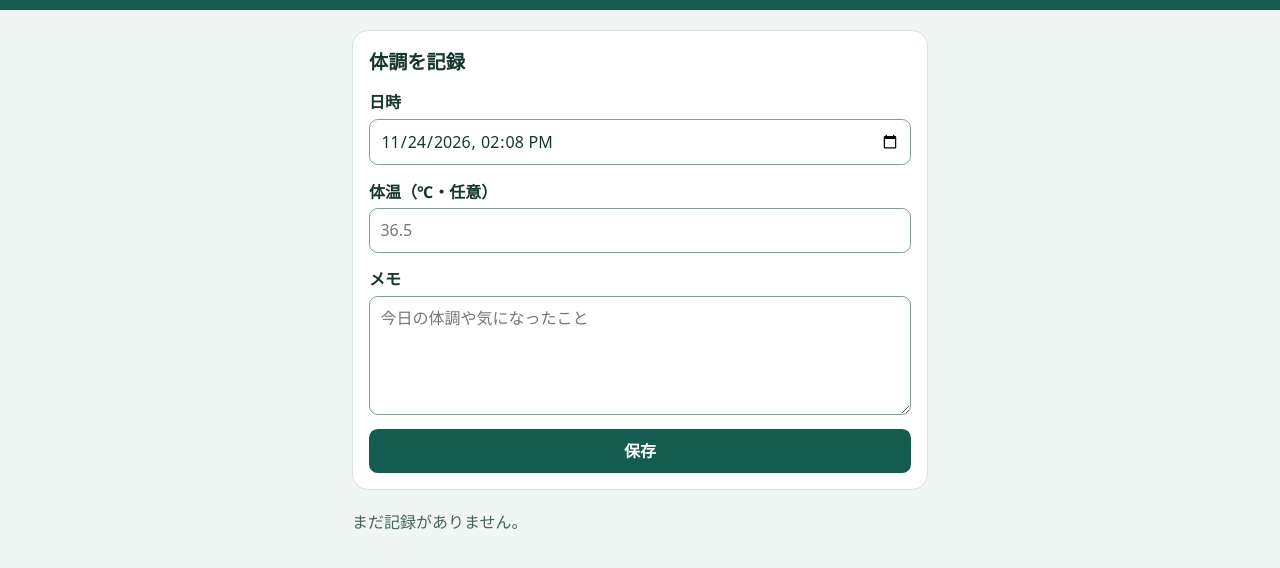
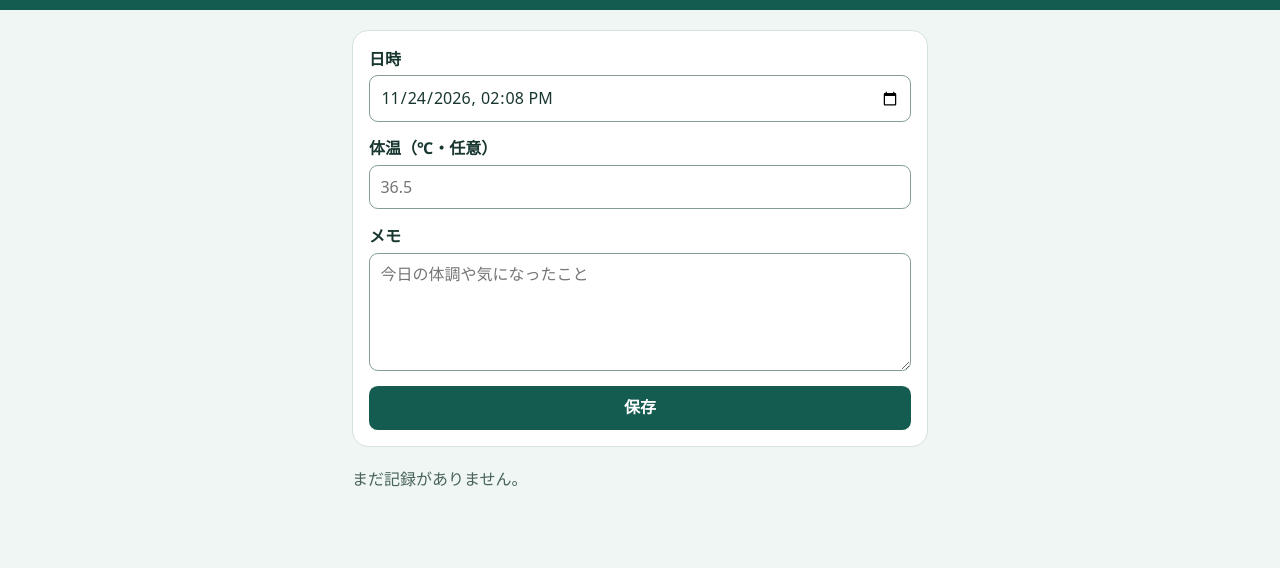
Before and after one commit to sonokagi/health-log, a plain HTML site: page index.html in a window 1280 px wide. Both pictures are taken after a click on the button "追加". Shown: the part 60-628 px from the top of the page. Drawn offline with Linux system fonts and the light colour scheme.

Commit message:
Remove the visible record form heading

```diff
--- a/app.js
+++ b/app.js
@@ -2,7 +2,6 @@ const storageKey = 'health-log.records';
 const add = document.querySelector('#add');
 const editor = document.querySelector('#editor');
 const form = document.querySelector('#record-form');
-const formTitle = document.querySelector('#form-title');
 const recordedAt = document.querySelector('#recorded-at');
 const temperature = document.querySelector('#temperature');
 const memo = document.querySelector('#memo');
@@ -27,7 +26,7 @@ function resetForm() {
   editingId = null;
   form.reset();
   recordedAt.value = nowForInput();
-  formTitle.textContent = '体調を記録';
+  editor.setAttribute('aria-label', '体調を記録');
   save.textContent = '保存';
 }
 
@@ -38,7 +37,7 @@ function openEditor(trigger) {
   add.setAttribute('aria-expanded', 'true');
   status.textContent = '';
   error.textContent = '';
-  formTitle.focus();
+  editor.focus();
 }
 
 function closeEditor() {
@@ -120,7 +119,7 @@ function editRecord(record, trigger) {
   recordedAt.value = record.recordedAt;
   temperature.value = record.temperature;
   memo.value = record.memo;
-  formTitle.textContent = '記録を編集';
+  editor.setAttribute('aria-label', '記録を編集');
   save.textContent = '変更を保存';
   openEditor(trigger);
 }
--- a/index.html
+++ b/index.html
@@ -18,8 +18,7 @@
     </div>
   </header>
   <main class="container">
-    <section id="editor" class="panel" aria-labelledby="form-title" hidden>
-      <h2 id="form-title" tabindex="-1">体調を記録</h2>
+    <section id="editor" class="panel" aria-label="体調を記録" tabindex="-1" hidden>
       <form id="record-form">
         <label for="recorded-at">日時</label>
         <input id="recorded-at" type="datetime-local" required>
--- a/style.css
+++ b/style.css
@@ -13,9 +13,8 @@ body { margin: 0; }
 .container { width: min(100% - 2rem, 36rem); margin-inline: auto; }
 header { background: var(--accent); color: white; padding-block: .8rem; }
 main { padding-block: 1.25rem max(2rem, env(safe-area-inset-bottom)); }
-h1, h2, p { margin: 0; }
+h1, p { margin: 0; }
 h1 { font-size: 1.55rem; }
-h2 { font-size: 1.2rem; margin-bottom: .85rem; }
 
 .panel {
   background: white;
```
